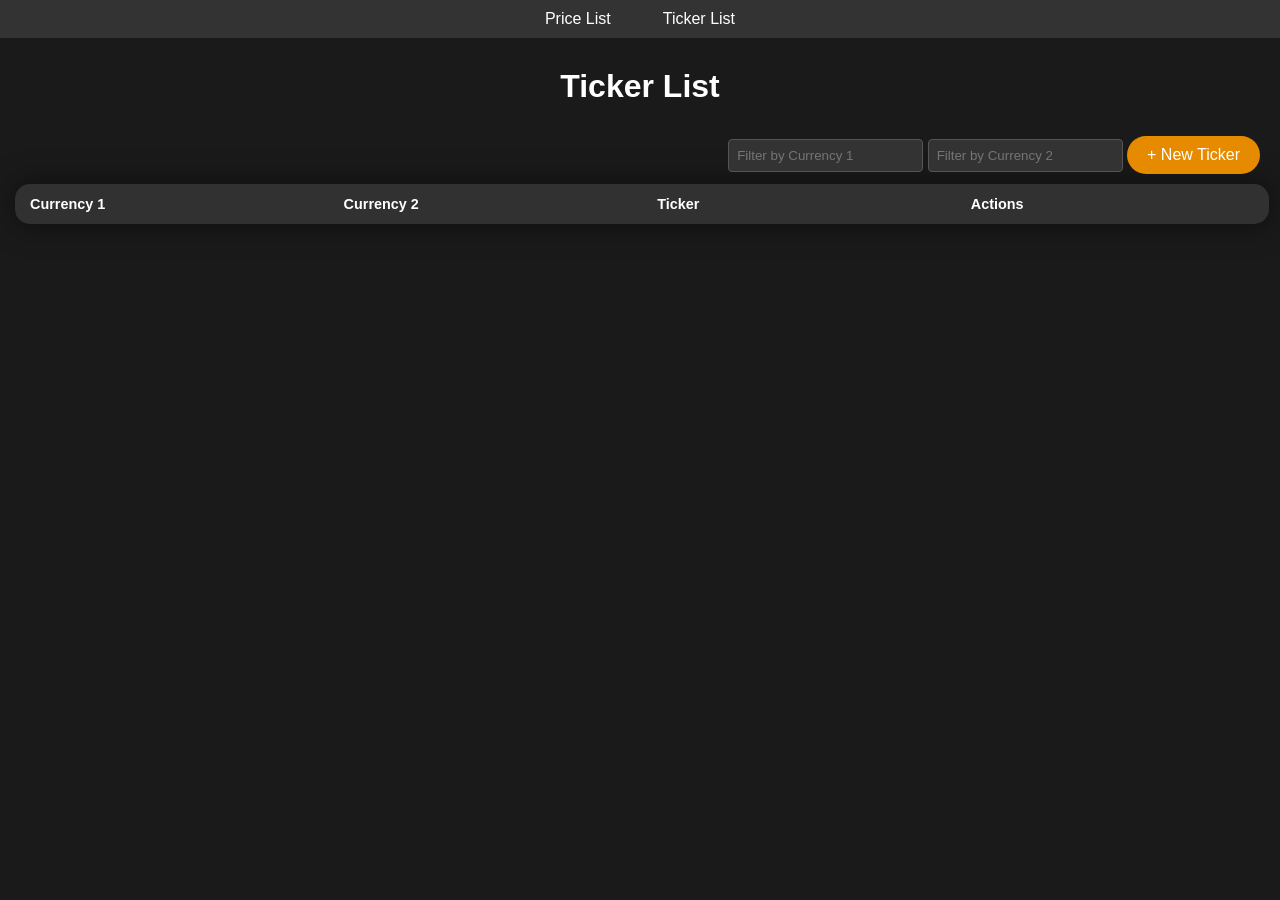
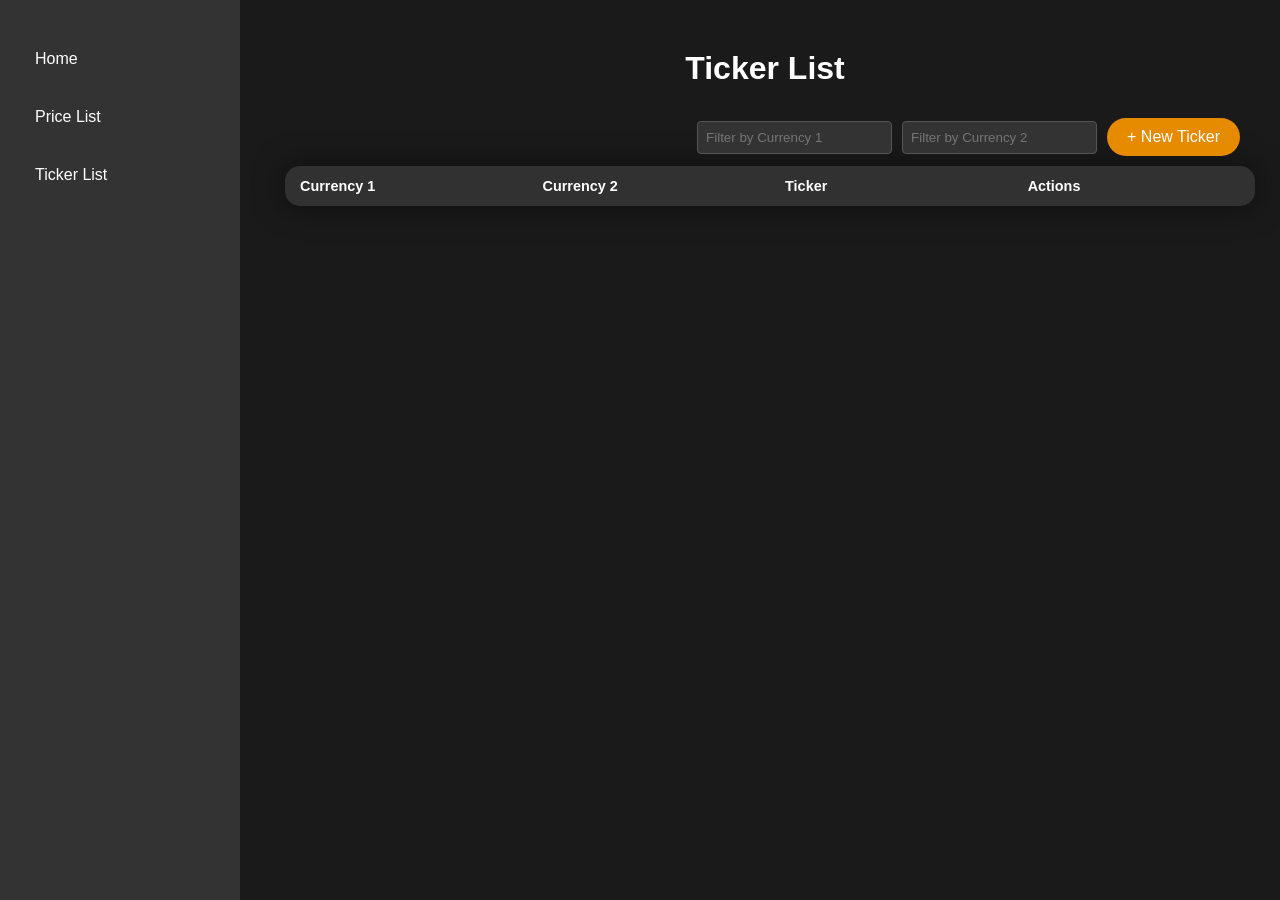
Before and after one commit to aim-Tokinyem/Websocket-MarketData, a Flask app: page /ticker_list in a window 1280 px wide. Run offline with Flask 3, Linux system fonts and the light colour scheme; data that the repository does not hold is empty; parts of the project's set-up code (start-up, migrations or seed data) failed here and were passed over; some libraries are stand-ins or nearby versions.

Commit message:
Make the Navbar to Vertical

```diff
--- a/server/templates/navbar.html
+++ b/server/templates/navbar.html
@@ -1,32 +1,62 @@
 <!-- navbar.html -->
 <style>
-    nav ul {
-        list-style-type: none;
+    body {
+        font-family: Arial, sans-serif;
         margin: 0;
         padding: 0;
         display: flex;
-        justify-content: center;
+    }
+
+    nav {
+        height: 100vh;
+        width: 200px;
         background-color: #333;
-        padding: 10px 0;
+        padding: 20px;
+        position: fixed;
+        top: 0;
+        left: 0;
     }
+
+    nav ul {
+        list-style-type: none;
+        padding: 0;
+        margin: 0;
+    }
+
     nav ul li {
-        margin: 0 10px;
+        margin: 20px 0;
     }
+
     nav ul li a {
         text-decoration: none;
         color: #fff;
-        padding: 8px 16px;
+        padding: 10px 15px;
+        display: block;
         border-radius: 4px;
-        transition: background-color 0.3s;
+        transition: background-color 0.3s, padding-left 0.3s;
     }
+
     nav ul li a:hover {
         background-color: #555;
+        padding-left: 25px;
     }
+
+
+    /* Initially hide the navbar */
+    .navbar-hidden {
+        display: none;
+    }
+
+    .navbar-visible {
+        display: block;
+    }
+
+
 </style>
 
 <nav>
     <ul>
-        <!-- <li><a href="home">Home</a></li> -->
+        <li><a href="home">Home</a></li>
         <li><a href="price_list">Price List</a></li>
         <li><a href="ticker_list">Ticker List</a></li>
     </ul>
--- a/server/templates/ticker_list.html
+++ b/server/templates/ticker_list.html
@@ -251,17 +251,33 @@
         .notification.warning {
             background-color: #ff9800; /* Orange for warning */
         }
-
-
+        .main-container {
+            margin-left: 250px;
+            padding: 20px;
+            flex-grow: 1; /* Ensures the content takes up the remaining space */
+        }
+        .container {
+            display: flex;
+            justify-content: flex-end;
+            align-items: center;
+            padding: 10px;
+            gap: 10px;
+        }
+        .layout {
+            display: flex;
+            height: 100%;
+            overflow: hidden; /* Prevents content from spilling out */
+        }
 
     </style>
     <script src="https://code.jquery.com/jquery-3.6.0.min.js"></script>
 </head>
 <body>
-
+        <div class="main-container">
         <div id="navbar"></div>
         <h1>Ticker List</h1>
         <div id="notification" class="notification"></div>
+
         <div class="container">
             <input type="text" id="filter-col-0" placeholder="Filter by Currency 1">
             <input type="text" id="filter-col-1" placeholder="Filter by Currency 2">
@@ -287,7 +303,9 @@
                     <!-- Data will be dynamically updated here -->
                 </tbody>
             </table>
-
+        </div>
+        </div>
+</div>
     <!-- Edit Modal -->
     <div id="overlay"></div>
 
```
Also changed, not shown: server/templates/price_list.html (+18 -2 lines). Lines whose indentation alone changed are shown as unchanged.
